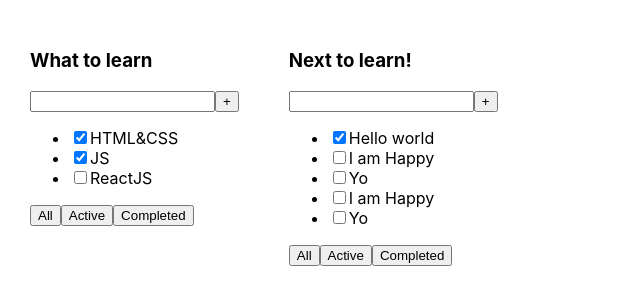
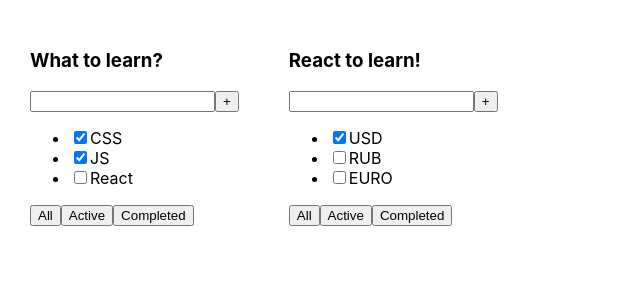
Before and after one commit to PlatonVV/toDoList, a React (Create React App) app: page / in a window 1280 px wide. Shown: the top 304 px of the page, without its empty margins (0-640 px from the left). Built offline with nearby package versions, Linux system fonts and the light colour scheme.

Commit message:
lesson 1

```diff
--- a/src/App.tsx
+++ b/src/App.tsx
@@ -1,31 +1,25 @@
 import React from "react";
 import "./App.css";
-import { ToDoList } from "./ToDoList";
+import { TasksType, ToDoList } from "./ToDoList";
 
 function App() {
-  const shapka = "What to learn";
-
-  const tasks1 = [
-    { id: 1, title: "HTML&CSS", isDone: true },
+  let tasks1: Array<TasksType> = [
+    { id: 1, title: "CSS", isDone: true },
     { id: 2, title: "JS", isDone: true },
-    { id: 3, title: "ReactJS", isDone: false },
+    { id: 3, title: "React", isDone: false },
   ];
-  const tasks2 = [
-    { id: 1, title: "Hello world", isDone: true },
-    { id: 2, title: "I am Happy", isDone: false },
-    { id: 3, title: "Yo", isDone: false },
-    { id: 2, title: "I am Happy", isDone: false },
-    { id: 3, title: "Yo", isDone: false },
+  let tasks2: Array<TasksType> = [
+    { id: 1, title: "USD", isDone: true },
+    { id: 2, title: "RUB", isDone: false },
+    { id: 3, title: "EURO", isDone: false },
   ];
 
   return (
     <div className="App">
-      <ToDoList shapka={shapka} tasks={tasks1} />
-      <ToDoList shapka={"Next to learn!"} tasks={tasks2} />
+      <ToDoList title="What to learn?" tasks={tasks1} />
+      <ToDoList title="React to learn!" tasks={tasks2} />
     </div>
   );
 }
 
-//first
-
 export default App;
--- a/src/ToDoList.tsx
+++ b/src/ToDoList.tsx
@@ -1,33 +1,36 @@
 import React from "react";
 
-type ToDoListPropsType = {
-  shapka?: string;
-  tasks: TasksType[];
-};
-
-type TasksType = {
+export type TasksType = {
   id: number;
   title: string;
   isDone: boolean;
 };
+type ToDoListType = {
+  title: string;
+  tasks: Array<TasksType>;
+};
 
-export const ToDoList = (props: ToDoListPropsType) => {
+export function ToDoList(props: ToDoListType) {
   return (
     <div>
-      <h3>{props.shapka}</h3>
+      <h3>{props.title}</h3>
       <div>
         <input />
         <button>+</button>
       </div>
       <ul>
-        {props.tasks.map((el: TasksType) => {
-          return (
-            <li>
-              <input type="checkbox" checked={el.isDone} />
-              <span>{el.title}</span>
-            </li>
-          );
-        })}
+        <li>
+          <input type="checkbox" checked={props.tasks[0].isDone} />
+          <span>{props.tasks[0].title}</span>
+        </li>
+        <li>
+          <input type="checkbox" checked={props.tasks[1].isDone} />
+          <span>{props.tasks[1].title}</span>
+        </li>
+        <li>
+          <input type="checkbox" checked={props.tasks[2].isDone} />
+          <span>{props.tasks[2].title}</span>
+        </li>
       </ul>
       <div>
         <button>All</button>
@@ -36,4 +39,4 @@
       </div>
     </div>
   );
-};
+}
--- a/src/index.tsx
+++ b/src/index.tsx
@@ -6,11 +6,7 @@
 const root = ReactDOM.createRoot(
   document.getElementById("root") as HTMLElement
 );
-root.render(
-  <React.StrictMode>
-    <App />
-  </React.StrictMode>
-);
+root.render(<App />);
 
 // If you want to start measuring performance in your app, pass a function
 // to log results (for example: reportWebVitals(console.log))
```
